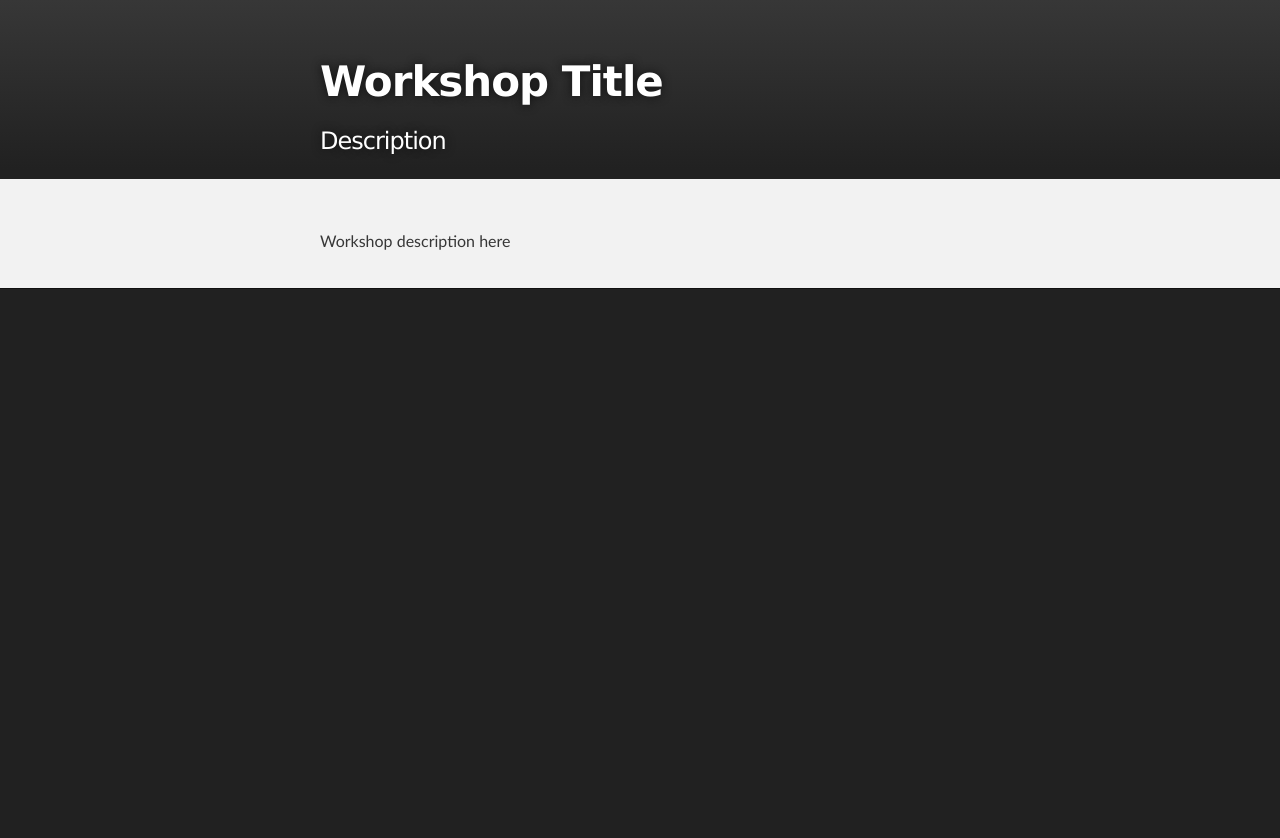
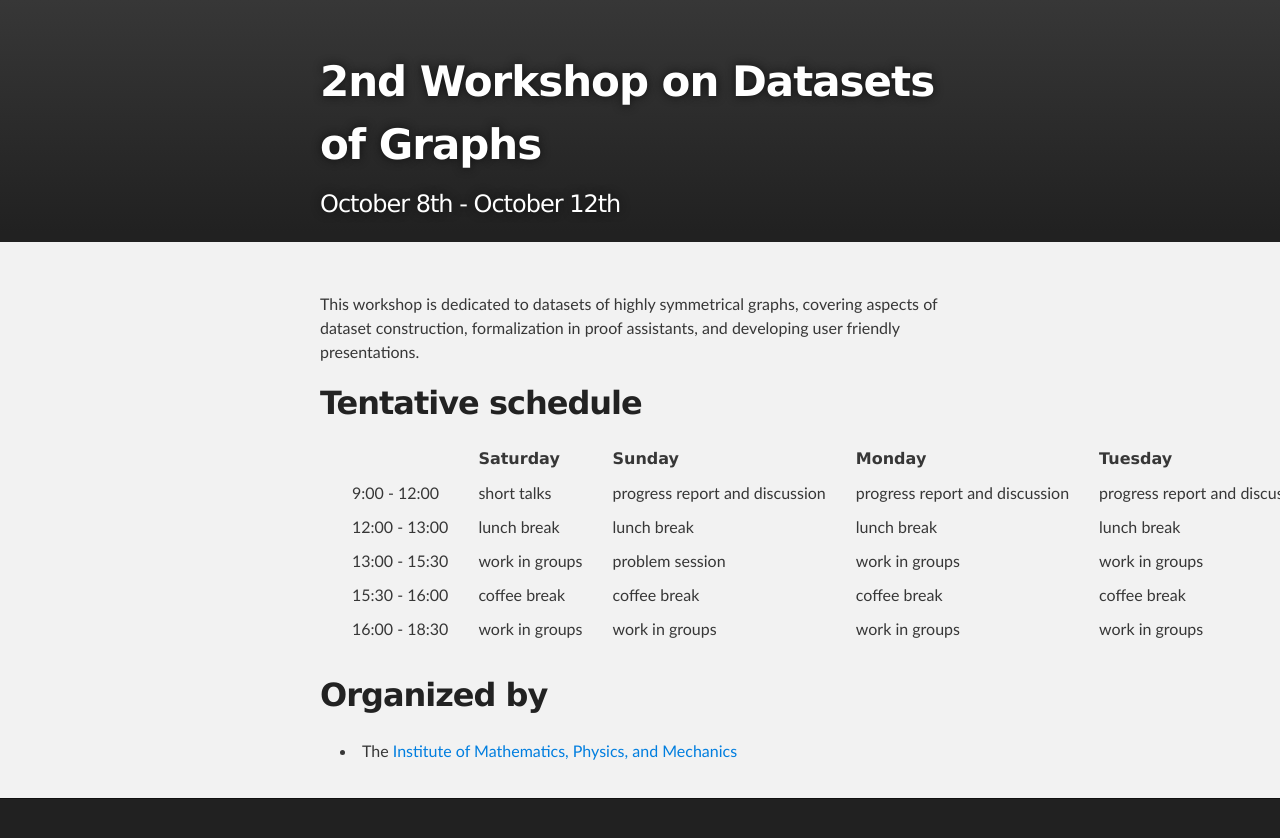
Before and after one commit to IMFM-SI/Lj22-Data-Workshop, a Jekyll site: the page built from index.md, in a window 1280 px wide. Shown: the top 838 px of the page. Built offline with Jekyll 4.4.1, drawn with Linux system fonts in a browser that asks for light colours.

Commit message:
Add content

```diff
--- a/index.md
+++ b/index.md
@@ -1,7 +1,21 @@
 ---
-title: Workshop Title
-description: Description
+title: 2nd Workshop on Datasets of Graphs
+description: October 8th - October 12th
 layout: page
 ---
 
-Workshop description here
+This workshop is dedicated to datasets of highly symmetrical graphs, covering aspects of dataset construction, formalization in proof assistants, and developing user friendly presentations.
+
+## Tentative schedule
+
+|               | Saturday       | Sunday                         | Monday                         | Tuesday                        | Wednesday      |
+|---------------|----------------|--------------------------------|--------------------------------|--------------------------------|----------------|
+|  9:00 - 12:00 | short talks    | progress report and discussion | progress report and discussion | progress report and discussion | work in groups |
+| 12:00 - 13:00 | lunch break    | lunch break                    | lunch break                    | lunch break                    | lunch break    |
+| 13:00 - 15:30 | work in groups | problem session                | work in groups                 | work in groups                 | work in groups |
+| 15:30 - 16:00 | coffee break   | coffee break                   | coffee break                   | coffee break                   | coffee break   |
+| 16:00 - 18:30 | work in groups | work in groups                 | work in groups                 | work in groups                 | work in groups |
+
+## Organized by
+
+* The [Institute of Mathematics, Physics, and Mechanics](http://www.imfm.si/)
```
Also changed, not shown: programme.md (deleted, +0 -4 lines).
